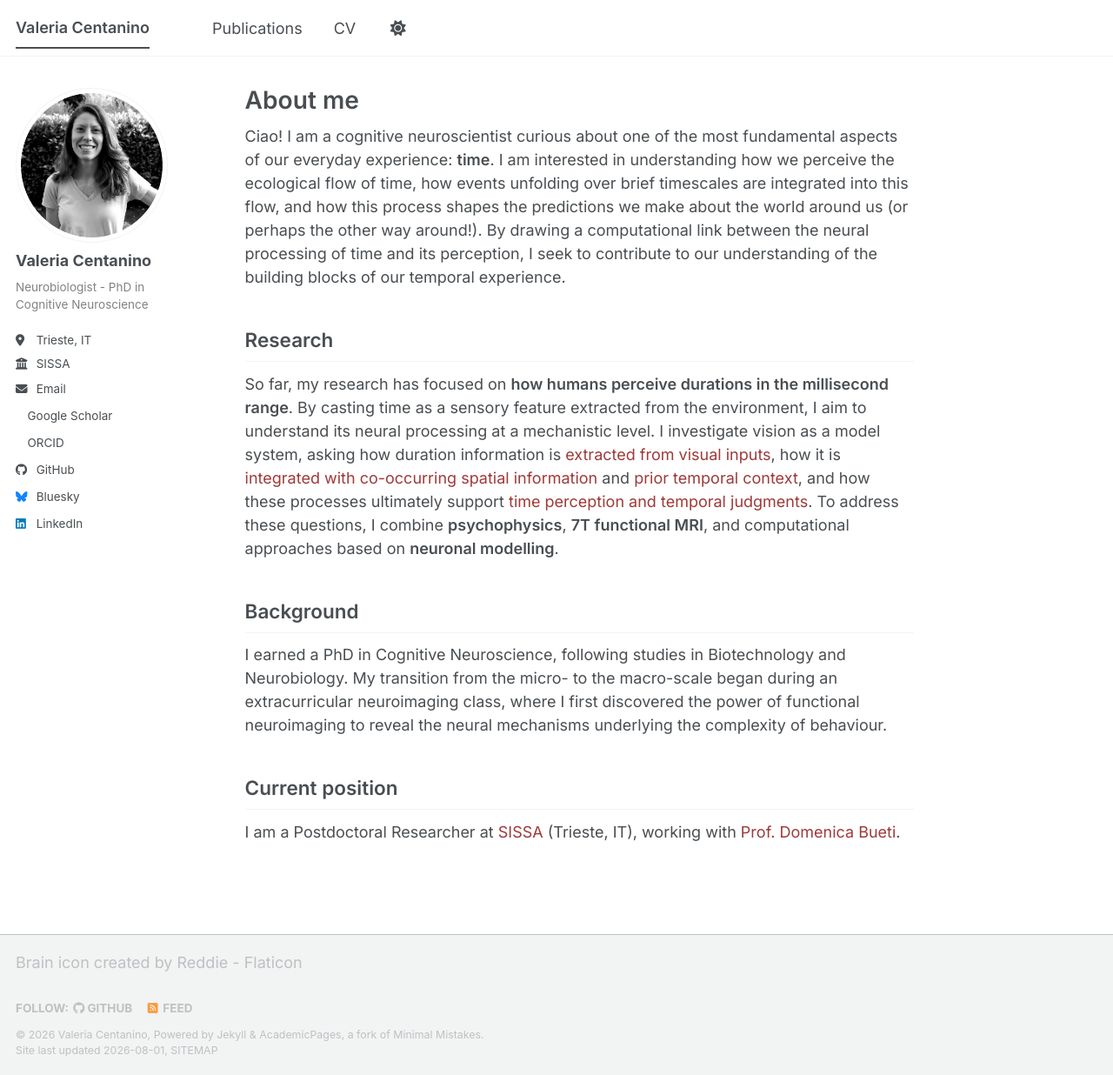
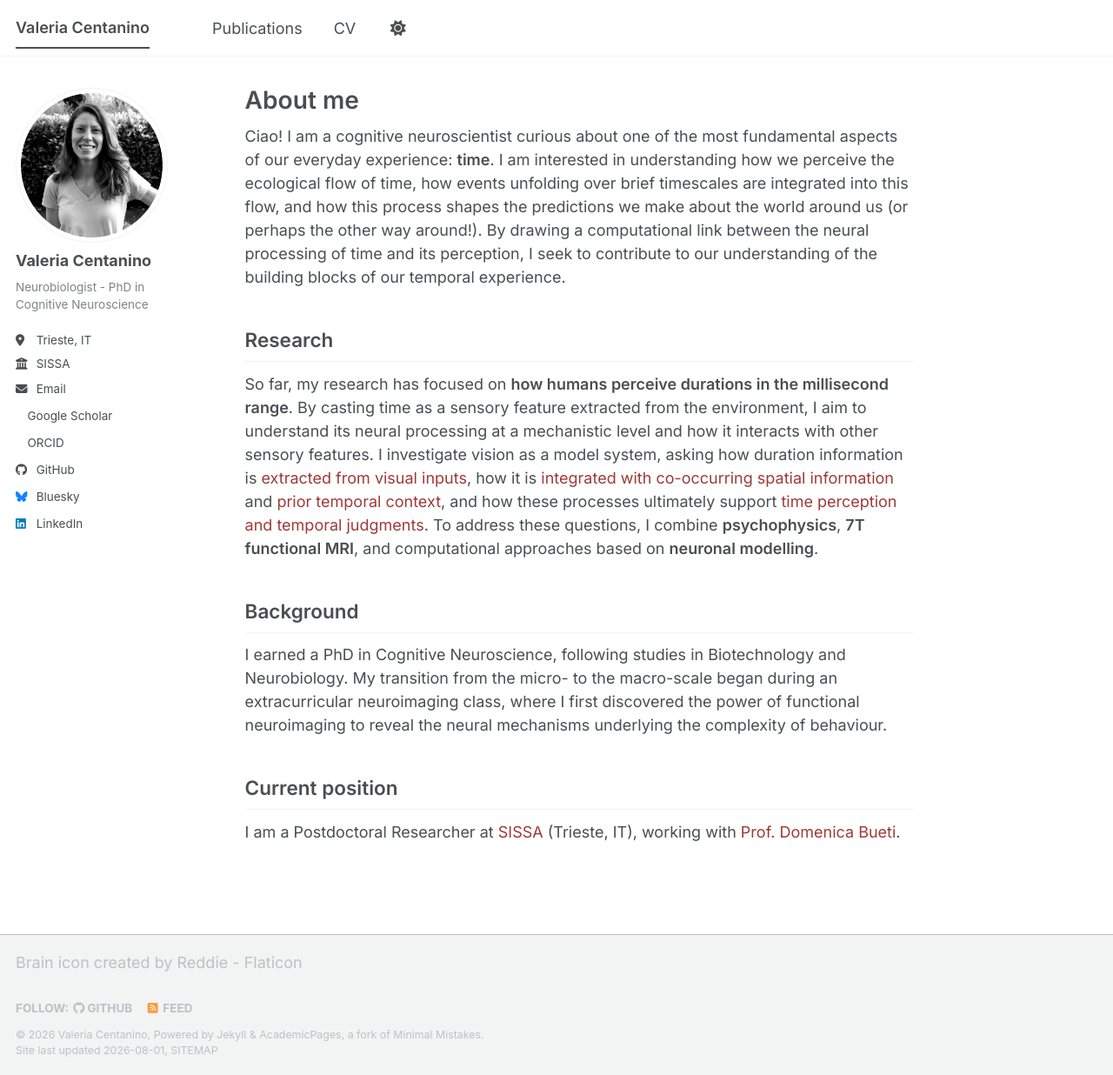
Before and after one commit to valecenta/valecenta.github.io, a Jekyll site: the page built from _pages/about.md, in a window 1280 px wide and 1236 px high. Shown: the whole window at 87% size. Built offline with Jekyll 4.4.1, drawn with Linux system fonts in a browser that asks for light colours; a style sheet for code colours, icons or effects is not loaded.

Commit message:
update research section

```diff
--- a/_pages/about.md
+++ b/_pages/about.md
@@ -11,7 +11,7 @@ Ciao! I am a cognitive neuroscientist curious about one of the most fundamental
 
 Research
 ------
-So far, my research has focused on **how humans perceive durations in the millisecond range**. By casting time as a sensory feature extracted from the environment, I aim to understand its neural processing at a mechanistic level. I investigate vision as a model system, asking how duration information is [extracted from visual inputs](https://doi.org/10.1038/s41467-024-54336-5), how it is [integrated with co-occurring spatial information](https://doi.org/10.1038/s41467-024-54336-5) and [prior temporal context](https://doi.org/10.1167/jov.25.9.2496), and how these processes ultimately support [time perception and temporal judgments](https://doi.org/10.1371/journal.pbio.3003704). To address these questions, I combine **psychophysics**, **7T functional MRI**, and computational approaches based on **neuronal modelling**.
+So far, my research has focused on **how humans perceive durations in the millisecond range**. By casting time as a sensory feature extracted from the environment, I aim to understand its neural processing at a mechanistic level and how it interacts with other sensory features. I investigate vision as a model system, asking how duration information is [extracted from visual inputs](https://doi.org/10.1038/s41467-024-54336-5), how it is [integrated with co-occurring spatial information](https://doi.org/10.1038/s41467-024-54336-5) and [prior temporal context](https://doi.org/10.1167/jov.25.9.2496), and how these processes ultimately support [time perception and temporal judgments](https://doi.org/10.1371/journal.pbio.3003704). To address these questions, I combine **psychophysics**, **7T functional MRI**, and computational approaches based on **neuronal modelling**.
 
 Background
 ------
```
